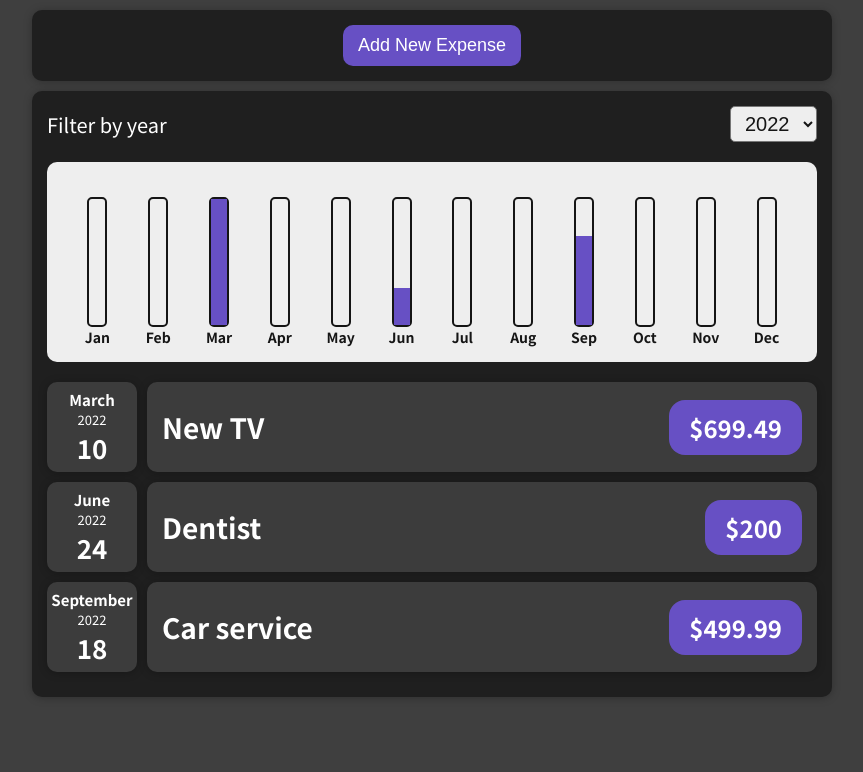
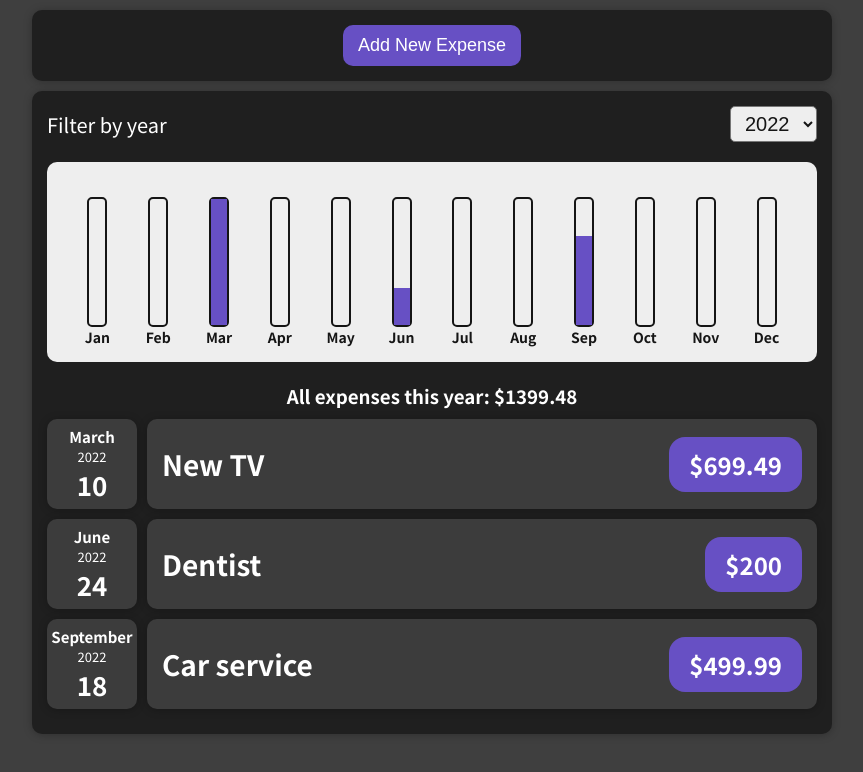
Before and after one commit to Kubenz98/Expense_Tracker, a React (Create React App) app: page / in a window 1280 px wide. Shown: the top 772 px of the page, without its empty margins (208-1071 px from the left). Built offline with nearby package versions, Linux system fonts and the light colour scheme.

Commit message:
Add ExpenseChart component.

```diff
--- a/src/Components/Chart/Chart.js
+++ b/src/Components/Chart/Chart.js
@@ -2,32 +2,11 @@ import "./Chart.css";
 import ChartBar from "./ChartBar";
 
 const Chart = (props) => {
-  let dataPoints = [
-    { label: "1", value: 0 },
-    { label: "2", value: 0 },
-    { label: "3", value: 0 },
-    { label: "4", value: 0 },
-    { label: "5", value: 0 },
-    { label: "6", value: 0 },
-    { label: "7", value: 0 },
-    { label: "8", value: 0 },
-    { label: "9", value: 0 },
-    { label: "10", value: 0 },
-    { label: "11", value: 0 },
-    { label: "12", value: 0 },
-  ];
-
-  for (const item of props.expenses) {
-    const month = item.date.getMonth();
-
-    dataPoints[month].value += item.amount * 1;
-  }
-  const dataPointValues = dataPoints.map((datapoint) => datapoint.value);
-  const totalMaximum = Math.max(...dataPointValues);
+  const totalMaximum = Math.max(...props.values);
 
   return (
     <div className="chart">
-      {dataPoints.map((dataPoint) => (
+      {props.dataPoints.map((dataPoint) => (
         <ChartBar
           key={dataPoint.label}
           label={dataPoint.label}
--- /dev/null
+++ b/src/Components/Expenses/ExpenseChart.css
@@ -0,0 +1,9 @@
+.ExpenseChart h3 {
+    text-align: center;
+}
+
+@media (max-width: 320px) {
+    .ExpenseChart h3 {
+        font-size: 18px;
+    }
+}
--- /dev/null
+++ b/src/Components/Expenses/ExpenseChart.js
@@ -0,0 +1,35 @@
+import './ExpenseChart.css'
+import Chart from "../Chart/Chart";
+const ExpenseChart = (props) => {
+  let dataPoints = [
+    { label: "1", value: 0 },
+    { label: "2", value: 0 },
+    { label: "3", value: 0 },
+    { label: "4", value: 0 },
+    { label: "5", value: 0 },
+    { label: "6", value: 0 },
+    { label: "7", value: 0 },
+    { label: "8", value: 0 },
+    { label: "9", value: 0 },
+    { label: "10", value: 0 },
+    { label: "11", value: 0 },
+    { label: "12", value: 0 },
+  ];
+
+  for (const item of props.expenses) {
+    const month = item.date.getMonth();
+
+    dataPoints[month].value += item.amount * 1;
+  }
+  const dataPointValues = dataPoints.map((datapoint) => datapoint.value);
+  const sum = dataPointValues.reduce((a, b) => a + b, 0);
+
+  return (
+    <div className="ExpenseChart">
+      <Chart dataPoints={dataPoints} values={dataPointValues} />
+      <h3>All expenses this year: ${sum.toFixed(2)}</h3>
+    </div>
+  );
+};
+
+export default ExpenseChart;
--- a/src/Components/Expenses/Expenses.js
+++ b/src/Components/Expenses/Expenses.js
@@ -2,7 +2,7 @@ import React, { useState } from "react";
 import Card from "../UI/Card";
 import ExpensesList from "./ExpenseList";
 import ExpenseFilter from "./ExpenseFilter";
-import Chart from "../Chart/Chart";
+import ExpenseChart from "./ExpenseChart";
 import "./Expenses.css";
 
 const Expenses = (props) => {
@@ -21,7 +21,7 @@ const Expenses = (props) => {
         onSelectYear={selectedYearHandler}
         selected={enteredYear}
       />
-      <Chart expenses={filteredExpenses}/>
+      <ExpenseChart expenses={filteredExpenses}/>
       <ExpensesList expenses={filteredExpenses} />
     </Card>
   );
```
Also changed, not shown: src/Components/Chart/Chart.css (line endings or trailing spaces).
